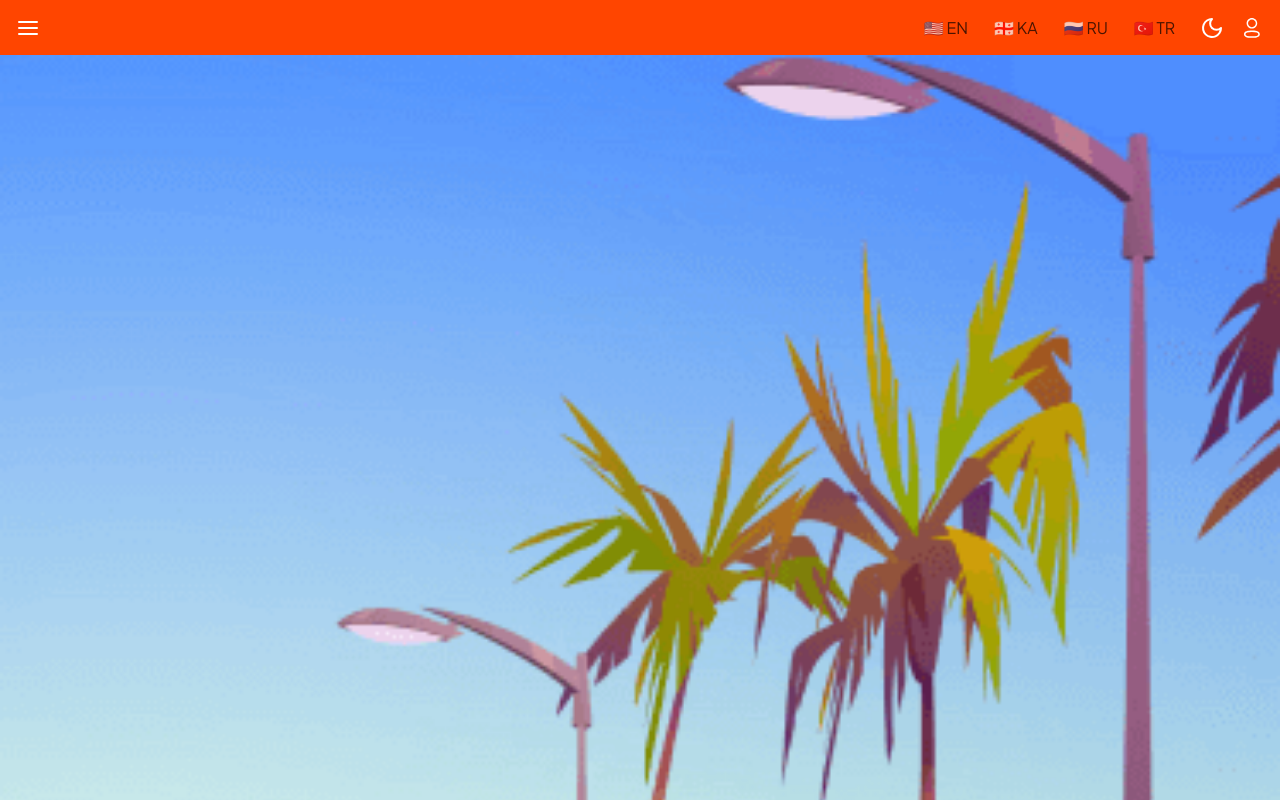
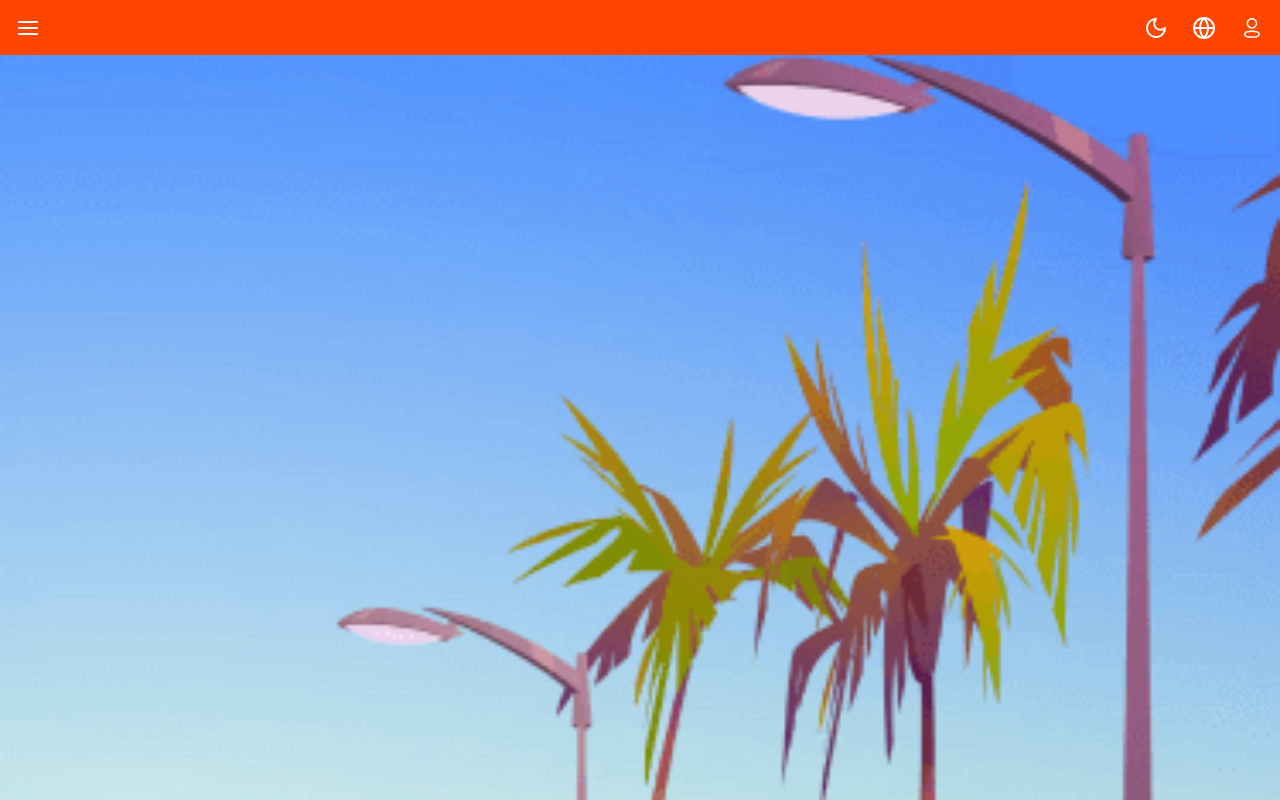
Before and after one commit to foodly-app/react.foodlyapp.io, a React (Vite) app: page / in a window 1280 px wide. Shown: the top 800 px of the page. Built offline with nearby package versions, Linux system fonts and the light colour scheme.

Commit message:
add i18n ? language

```diff
--- a/index.html
+++ b/index.html
@@ -4,7 +4,7 @@
     <meta charset="UTF-8" />
     <link rel="icon" type="image/svg+xml" href="/vite.svg" />
     <meta name="viewport" content="width=device-width, initial-scale=1.0" />
-    <title>Travgo - Vite + React + TS</title>
+    <title>FOODLY</title>
   </head>
   <body>
     <div id="root"></div>
--- a/src/components/common/LanguageSwitcher.tsx
+++ b/src/components/common/LanguageSwitcher.tsx
@@ -1,11 +1,30 @@
+import React, { useState, useRef, useEffect } from 'react';
 import { useTranslation } from "react-i18next";
 
 const LanguageSwitcher = () => {
     const { i18n } = useTranslation();
+    const [isOpen, setIsOpen] = useState(false);
+    const dropdownRef = useRef<HTMLDivElement>(null);
+
+    const toggleDropdown = () => setIsOpen(!isOpen);
 
     const changeLanguage = (lng: string) => {
         i18n.changeLanguage(lng);
+        setIsOpen(false);
     };
+
+    const handleClickOutside = (event: MouseEvent) => {
+        if (dropdownRef.current && !dropdownRef.current.contains(event.target as Node)) {
+            setIsOpen(false);
+        }
+    };
+
+    useEffect(() => {
+        document.addEventListener('mousedown', handleClickOutside);
+        return () => {
+            document.removeEventListener('mousedown', handleClickOutside);
+        };
+    }, []);
 
     const languages = [
         { code: 'en', label: '🇺🇸 EN' },
@@ -15,23 +34,70 @@ const LanguageSwitcher = () => {
     ];
 
     return (
-        <div className="language-switcher d-flex gap-8 align-items-center">
+        <div className="language-switcher-dropdown" ref={dropdownRef} style={{ position: 'relative' }}>
+            <button
+                onClick={toggleDropdown}
+                className="btn-lang-toggle"
+                style={{
+                    background: 'none',
+                    border: 'none',
+                    cursor: 'pointer',
+                    padding: '8px',
+                    display: 'flex',
+                    alignItems: 'center',
+                    justifyContent: 'center'
+                }}
+            >
+                <svg width="24" height="24" viewBox="0 0 24 24" fill="none" xmlns="http://www.w3.org/2000/svg">
+                    <path d="M12 22C17.5228 22 22 17.5228 22 12C22 6.47715 17.5228 2 12 2C6.47715 2 2 6.47715 2 12C2 17.5228 6.47715 22 12 22Z" stroke="white" strokeWidth="2" strokeLinecap="round" strokeLinejoin="round" />
+                    <path d="M2 12H22" stroke="white" strokeWidth="2" strokeLinecap="round" strokeLinejoin="round" />
+                    <path d="M12 2C14.5013 4.73835 15.9228 8.29203 16 12C15.9228 15.708 14.5013 19.2616 12 22C9.49872 19.2616 8.07725 15.708 8 12C8.07725 8.29203 9.49872 4.73835 12 2Z" stroke="white" strokeWidth="2" strokeLinecap="round" strokeLinejoin="round" />
+                </svg>
+            </button>
+            {isOpen && (
+                <div className="lang-dropdown-menu" style={{
+                    position: 'absolute',
+                    top: '120%',
+                    right: '-20px',
+                    background: 'var(--card-bg, #fff)',
+                    backdropFilter: 'blur(10px)',
+                    borderRadius: '12px',
+                    padding: '8px',
+                    boxShadow: '0 10px 30px rgba(0,0,0,0.15)',
+                    zIndex: 1000,
+                    minWidth: '140px',
+                    display: 'flex',
+                    flexDirection: 'column',
+                    gap: '4px',
+                    border: '1px solid rgba(255,255,255,0.1)'
+                }}>
                     {languages.map((lang) => (
                         <button
                             key={lang.code}
                             onClick={() => changeLanguage(lang.code)}
-                    className={`btn-lang ${i18n.language === lang.code ? 'active' : ''}`}
                             style={{
-                        padding: '4px 8px',
-                        borderRadius: '4px',
-                        border: i18n.language === lang.code ? '1px solid var(--primary)' : '1px solid transparent',
-                        fontWeight: i18n.language === lang.code ? 'bold' : 'normal',
-                        opacity: i18n.language === lang.code ? 1 : 0.7
+                                display: 'flex',
+                                alignItems: 'center',
+                                gap: '10px',
+                                padding: '10px 12px',
+                                border: 'none',
+                                background: i18n.language === lang.code ? 'var(--primary, #2041df)' : 'transparent',
+                                color: i18n.language === lang.code ? 'white' : 'var(--text-main, #333)',
+                                borderRadius: '8px',
+                                cursor: 'pointer',
+                                fontSize: '14px',
+                                fontWeight: '500',
+                                transition: 'all 0.2s ease',
+                                justifyContent: 'flex-start',
+                                width: '100%'
                             }}
                         >
-                    {lang.label}
+                            <span style={{ fontSize: '18px' }}>{lang.label.split(' ')[0]}</span>
+                            <span>{lang.label.split(' ')[1]}</span>
                         </button>
                     ))}
+                </div>
+            )}
         </div>
     );
 };
--- a/src/components/homes/home-2/index.tsx
+++ b/src/components/homes/home-2/index.tsx
@@ -5,14 +5,14 @@ import InfoArea from "./InfoArea";
 import { Swiper, SwiperSlide } from "swiper/react";
 import HeaderOne from "../../../layouts/headers/HeaderOne";
 import { Link } from "react-router-dom";
-import ServiceModal from "../../../modals/ServiceModal";
+
 import ScrollTop from "../../common/ScrollTop";
 import { Restaurant, ApiResponse, Spot, SpotsApiResponse } from "../../../types/api";
 import { useTranslation } from "react-i18next";
 
 const Products = () => {
 	const { t, i18n } = useTranslation();
-	const [showModal, setShowModal] = useState(false);
+
 	const [restaurants, setRestaurants] = useState<Restaurant[]>([]);
 	const [spots, setSpots] = useState<Spot[]>([]);
 
@@ -102,23 +102,7 @@ const Products = () => {
 						</Link>
 					))}
 
-					<figure
-						className="item text-center"
-						data-bs-toggle="modal"
-						data-bs-target="#serviceModal"
-					>
-						<div
-							onClick={() => setShowModal(!showModal)}
-							className="image rounded-full d-flex align-items-center justify-content-center m-auto"
-						>
-							<img
-								src="/assets/images/home/category.png"
-								alt="category"
-								className="img-fluid backface-hidden"
-							/>
-						</div>
-						<figcaption>{t("More")}</figcaption>
-					</figure>
+
 
 				</section>
 
@@ -305,7 +289,7 @@ const Products = () => {
 				</section>
 			</main>
 
-			<ServiceModal setShowModal={setShowModal} showModal={showModal} />
+
 		</>
 	);
 };
--- a/src/i18n.ts
+++ b/src/i18n.ts
@@ -26,7 +26,7 @@ const resources = {
             "Hotel": "სასტუმრო",
             "More": "მეტი",
             "Tour Guide": "გიდი",
-            "See All": "ყველას ნახვა",
+            "See All": "ყველა",
             "On Budget Tour": "ბიუჯეტური ტურები",
             "Search...": "ძიება...",
             "Frequently visited": "ხშირად მონახულებული"
--- a/src/layouts/headers/HeaderOne.tsx
+++ b/src/layouts/headers/HeaderOne.tsx
@@ -86,7 +86,6 @@ const HeaderOne = () => {
 					</button>
 
 					<div className="btn-grp d-flex align-items-center gap-16">
-						<LanguageSwitcher />
 						<label
 							htmlFor="mode-change"
 							className="mode-change d-flex align-items-center justify-content-center"
@@ -103,6 +102,7 @@ const HeaderOne = () => {
 								className="moon"
 							/>
 						</label>
+						<LanguageSwitcher />
 						<Link to="/user-profile">
 							<img src="assets/svg/menu/profile-white.svg" alt="icon" />
 						</Link>
```
Lines whose indentation alone changed are shown as unchanged.
